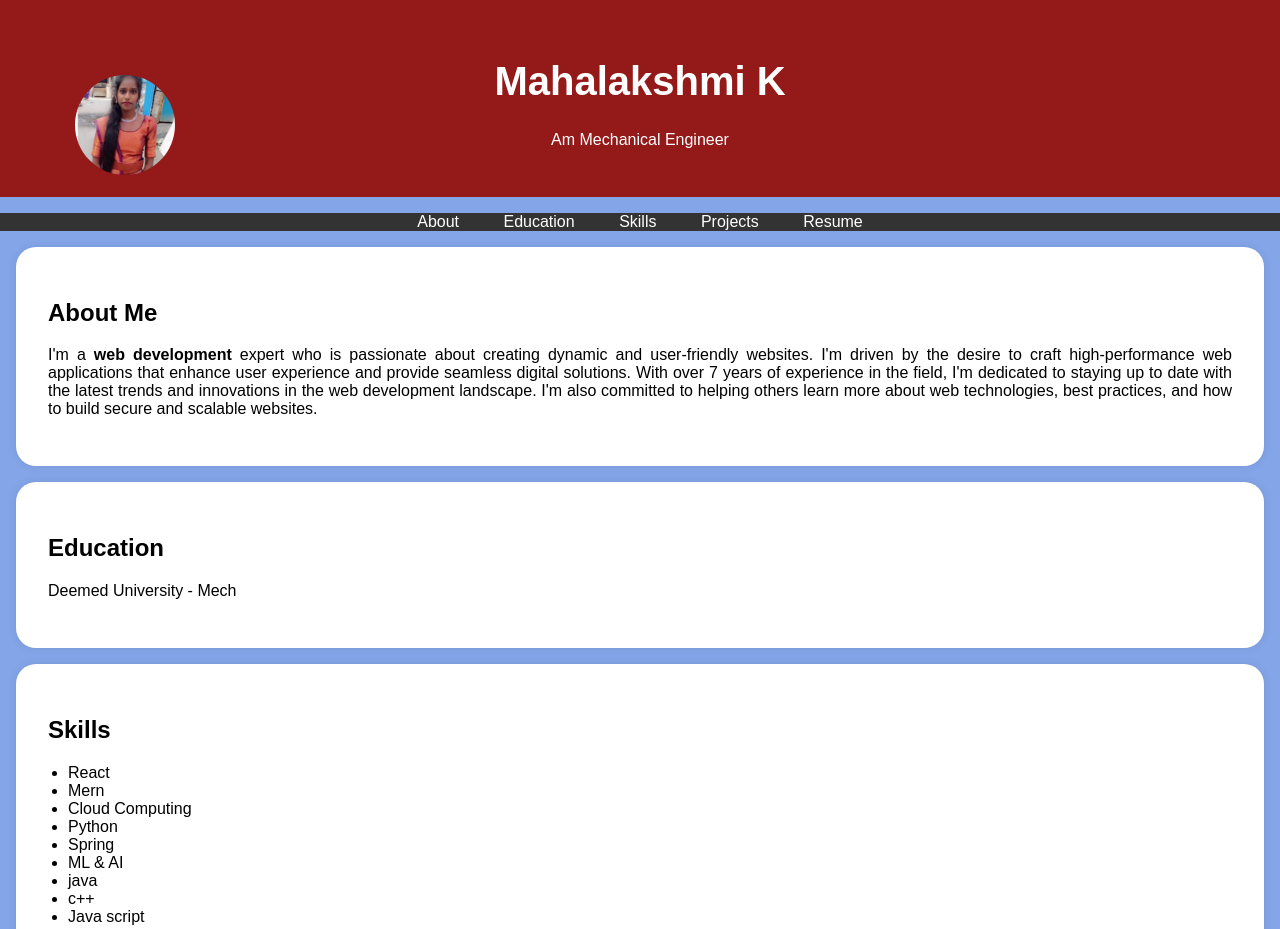
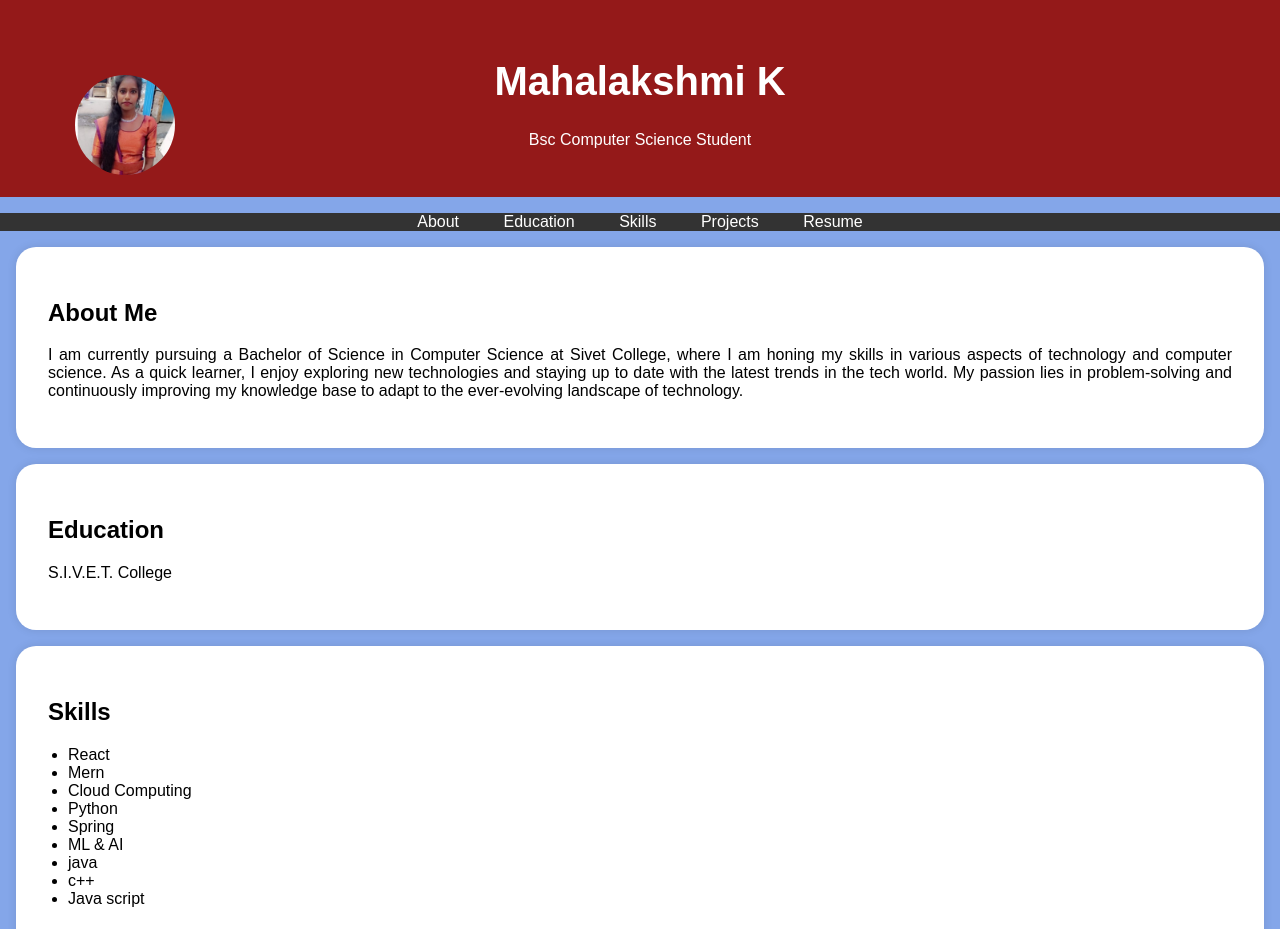
Before and after one commit to Maha-0805/Digital-Portfolio, a plain HTML site: page index.html in a window 1280 px wide. Shown: the top 929 px of the page. Drawn offline with Linux system fonts and the light colour scheme.

Commit message:
Update index.html

```diff
--- a/index.html
+++ b/index.html
@@ -97,7 +97,7 @@
             <!-- Add your profile picture here -->
             <img src="photo.jpg" alt="Your Profile Picture" class="profile-picture">
             <h1>Mahalakshmi K</h1>
-            <p>Am Mechanical Engineer</p>
+            <p>Bsc Computer Science Student</p>
         </div>
     </header>
 
@@ -115,12 +115,8 @@
     <section id="about">
         <div class="section-content">
             <h2>About Me</h2>
-            <p>I'm a <b>web development</b> expert who is passionate about creating dynamic and user-friendly websites.
-                I'm driven by the desire to craft high-performance web applications that enhance user experience and provide
-                 seamless digital solutions. With over 7 years of experience in the field, I'm dedicated to staying up to date
-                 with the latest trends and innovations in the
-                 web development landscape. I'm also committed to helping others learn more about web technologies,
-                 best practices, and how to build secure and scalable websites.</p>
+            <p>I am currently pursuing a Bachelor of Science in Computer Science at Sivet College, where I am honing my skills in various aspects of technology and computer science. As a quick learner, I enjoy exploring new technologies and staying up to date with the latest trends in the tech world.
+            My passion lies in problem-solving and continuously improving my knowledge base to adapt to the ever-evolving landscape of technology.</p>
 
         </div>
     </section>
@@ -128,7 +124,7 @@
     <section id="education">
         <div class="section-content">
             <h2>Education</h2>
-            <p>Deemed University  - Mech</p>
+            <p>S.I.V.E.T. College</p>
 
 
         </div>
```
